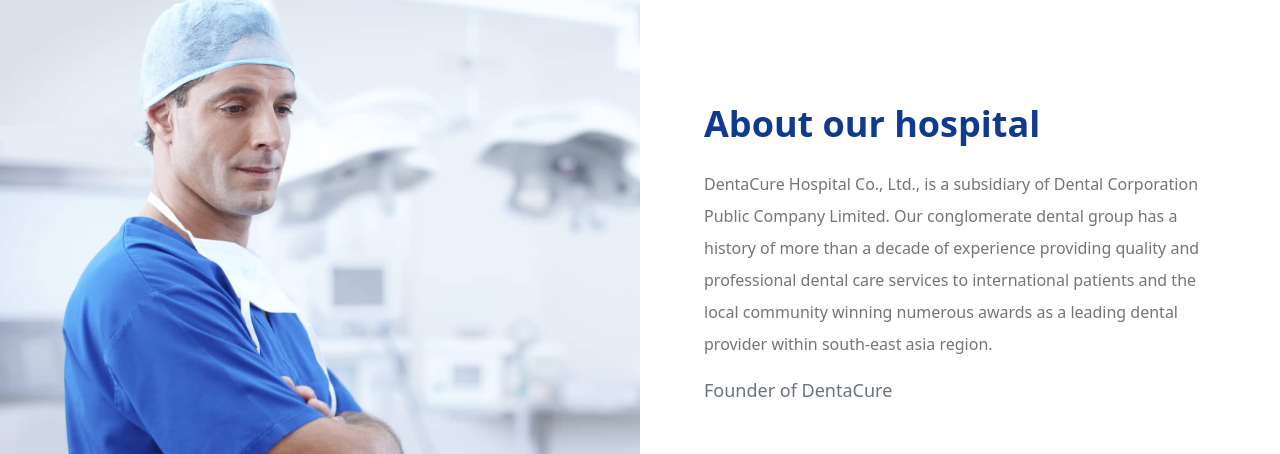
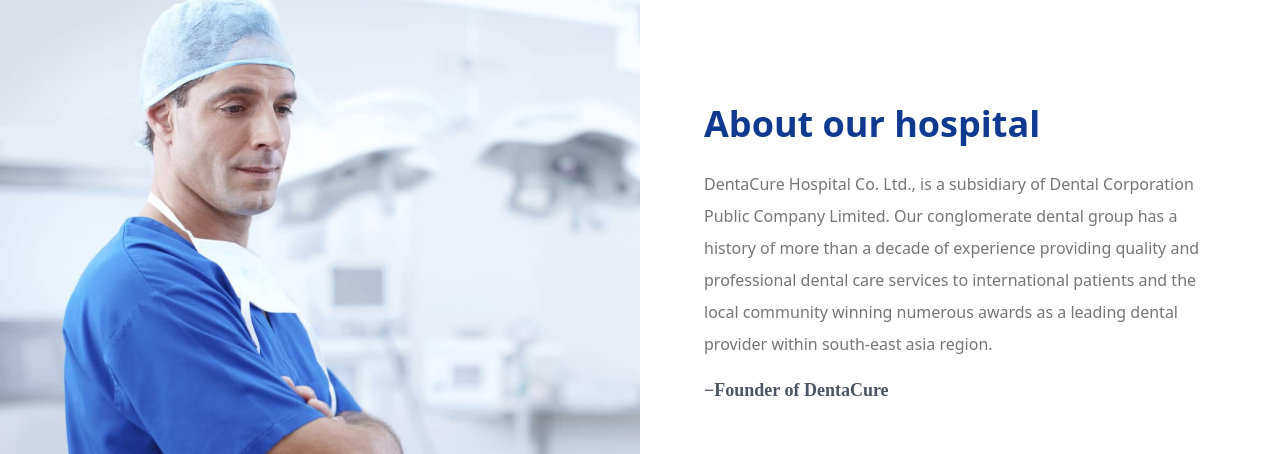
Before and after one commit to FazleRabbiRana/dentacure-healthcare-react-app, a React (Create React App) app: page / in a window 1280 px wide. Shown: the part 702-1156 px from the top of the page. Built offline with nearby package versions, Linux system fonts and the light colour scheme; no server answers.

Commit message:
readme file update

```diff
--- a/src/pages/Home/About/About.js
+++ b/src/pages/Home/About/About.js
@@ -8,14 +8,14 @@
 				<div className="sm:w-1/2 xl:max-w-screen-lg pl-4 pr-4 pt-10 pb-6 lg:py-12 lg:px-8 xl:pl-16 xl:pr-20">
 					<h2 className="text-my-primary-dark text-3xl lg:text-4xl mb-6">About our hospital</h2>
 					<p className="text-sm md:text-base leading-relaxed lg:leading-loose">
-						DentaCure Hospital Co., Ltd., is a subsidiary of Dental Corporation
+						DentaCure Hospital Co. Ltd., is a subsidiary of Dental Corporation
 						Public Company Limited. Our conglomerate dental group has a history
 						of more than a decade of experience providing quality and
 						professional dental care services to international patients and the
 						local community winning numerous awards as a leading dental provider
 						within south-east asia region.
 					</p>
-					<h5 className="mt-3 lg:mt-4 text-lg text-gray-500 font-medium">Founder of DentaCure</h5>
+					<h5 className="mt-3 lg:mt-4 text-lg text-gray-600 font-semibold font-my-serif"> &minus;Founder of DentaCure</h5>
 				</div>
 				<div className="sm:w-1/2">
 					<img
--- a/src/pages/Home/Services/Services.js
+++ b/src/pages/Home/Services/Services.js
@@ -12,7 +12,7 @@
 					Dental services
 					<span className="absolute top-1/4 left-4 transform scale-200 origin-center-left opacity-10 text-my-black z-1n">Services</span>
 				</h2>
-				<div className="all-services grid grid-cols-1 sm:grid-cols-2 lg:grid-cols-3 2xl:grid-cols-5 gap-y-10 gap-x-8 xl:gap-x-10">
+				<div className="all-services grid grid-cols-1 sm:grid-cols-2 lg:grid-cols-3 2xl:grid-cols-4 gap-8">
 					{
 						services.map(service => <Service key={service.id} service={service} />)
 					}
```
Also changed, not shown: firebase.json (added), 2 other files (tests, documents, lock files or other folders).
